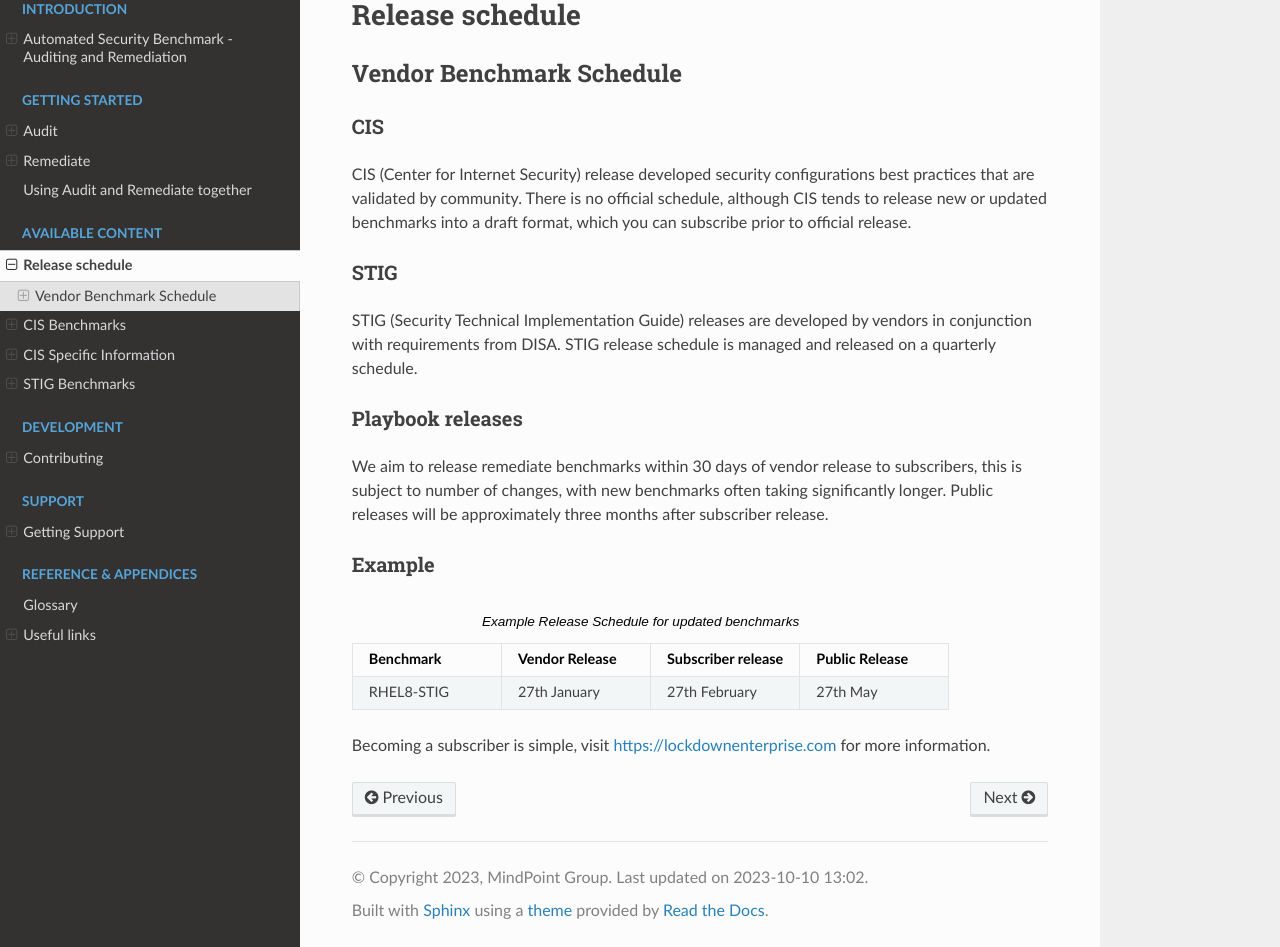
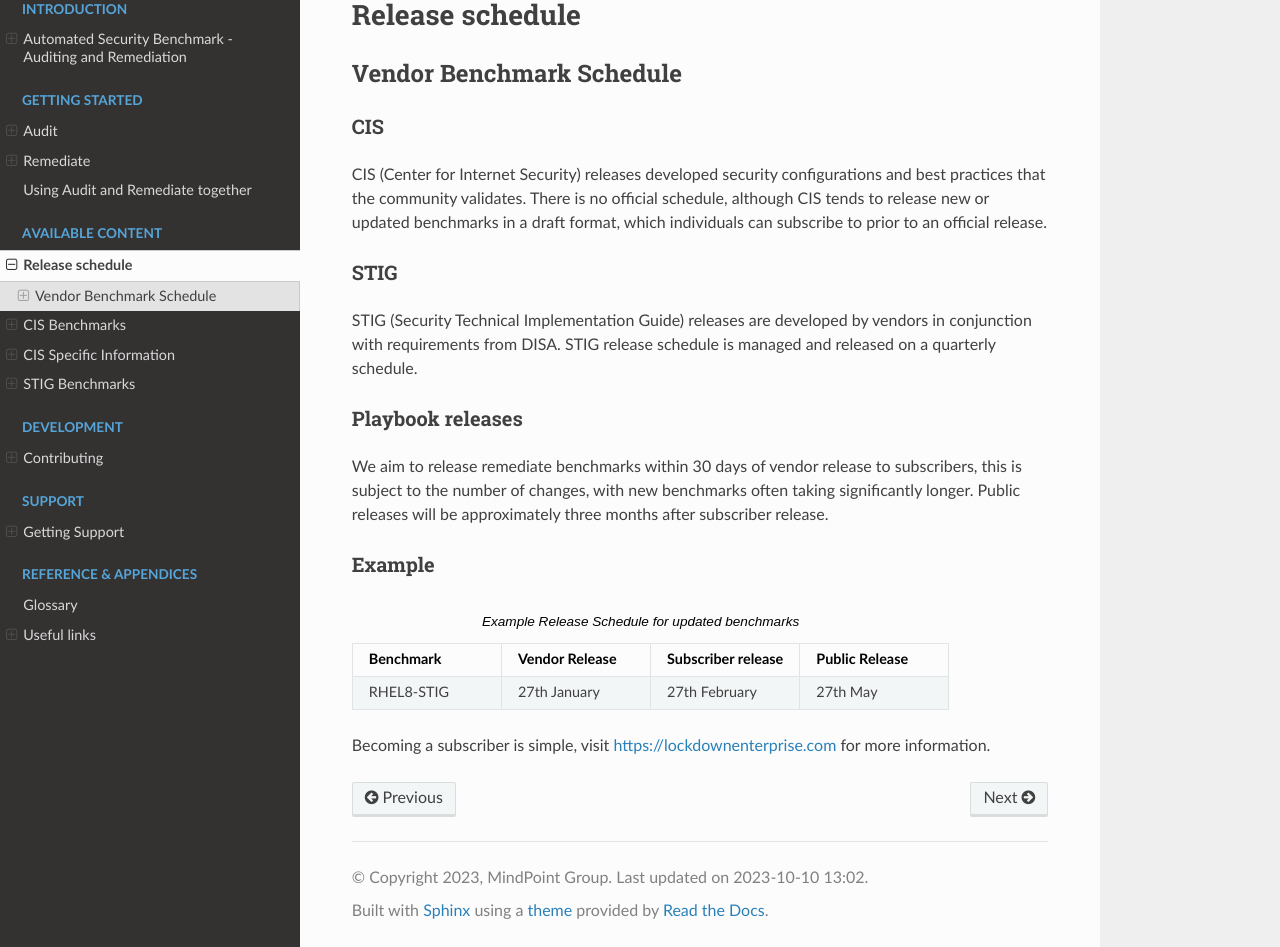
Before and after one commit to ansible-lockdown/MPG-AL-READTHEDOCS, a Sphinx documentation site: the page built from docs/source/combined/release_sched.rst, in a window 1280 px wide and 1150 px high, cut to the strip 203-1150 px from the top of the window. Built offline with Sphinx 7.4.7 and the Read the Docs theme 2.0.0, drawn with Linux system fonts in a browser that asks for light colours; pages that are not in the unit, such as notebooks, are missing from menus.

Commit message:
Update Release_sced -1
Signed-off-by: Frederick Witty <frederickw@mindpointgroup.com>

```diff
--- a/docs/source/combined/release_sched.rst
+++ b/docs/source/combined/release_sched.rst
@@ -7,7 +7,8 @@ Vendor Benchmark Schedule
 CIS
 ^^^
 
-CIS (Center for Internet Security) release developed security configurations best practices that are validated by community. There is no official schedule, although CIS tends to release new or updated benchmarks into a draft format, which you can subscribe prior to official release.
+CIS (Center for Internet Security) releases developed security configurations and best practices that the community validates.
+There is no official schedule, although CIS tends to release new or updated benchmarks in a draft format, which individuals can subscribe to prior to an official release.
 
 STIG
 ^^^^
@@ -17,7 +18,8 @@ STIG (Security Technical Implementation Guide) releases are developed by vendors
 Playbook releases
 ^^^^^^^^^^^^^^^^^
 
-We aim to release remediate benchmarks within 30 days of vendor release to subscribers, this is subject to number of changes, with new benchmarks often taking significantly longer. Public releases will be approximately three months after subscriber release.
+We aim to release remediate benchmarks within 30 days of vendor release to subscribers, this is subject to the number of changes, with new benchmarks often taking significantly longer.
+Public releases will be approximately three months after subscriber release.
 
 Example
 ^^^^^^^
```
